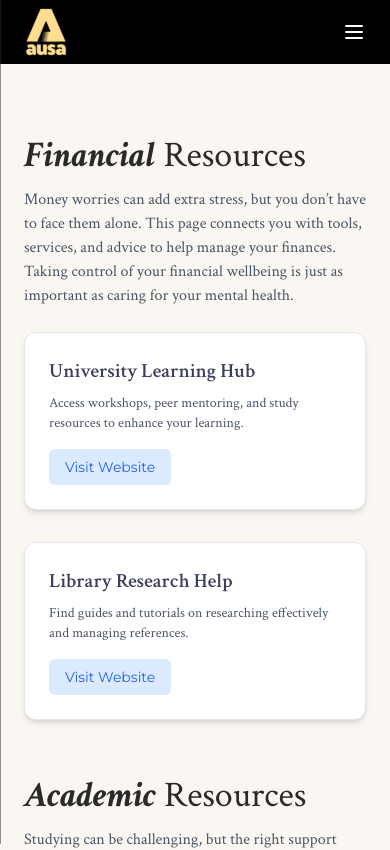
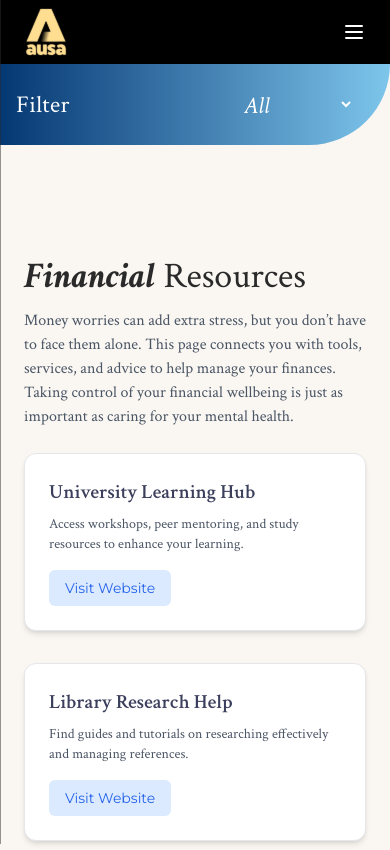
Before and after one commit to UoaWDCC/ausa-web, a Next.js app in the folder client/: page /resources in a window 390 px wide. Shown: the top 850 px of the page. Built offline with nearby package versions, Linux system fonts and the light colour scheme.

Commit message:
added mobile category filter

```diff
--- a/client/app/resources/page.tsx
+++ b/client/app/resources/page.tsx
@@ -1,6 +1,24 @@
 "use client"
 import React from "react"
 import ResourcesSection from "../components/composite/resources/ResourcesSection"
+
+export interface Category {
+  id: string
+  label: string
+}
+
+export interface ResourceItem {
+  title: string
+  description: string
+  url: string
+}
+
+export interface SectionData {
+  id: string
+  title: string
+  sectionDescription: string
+  resources: ResourceItem[]
+}
 
 type SidebarSectionProps = {
   title: string
@@ -8,8 +26,12 @@ type SidebarSectionProps = {
   children: React.ReactNode
 }
 
-// Collapsible sidebar section component
-function SidebarSection({ title, defaultOpen = false, children }: SidebarSectionProps) {
+// Collapsible sidebar
+function SidebarSection({
+  title,
+  defaultOpen = false,
+  children,
+}: SidebarSectionProps) {
   const [open, setOpen] = React.useState(defaultOpen)
   const id = React.useId()
 
@@ -18,7 +40,7 @@ function SidebarSection({ title, defaultOpen = false, children }: SidebarSection
       <button
         type="button"
         className="flex gap-2 items-center"
-                onClick={() => setOpen(o => !o)}
+        onClick={() => setOpen((o) => !o)}
         aria-expanded={open}
         aria-controls={`sec-${id}`}
       >
@@ -26,10 +48,14 @@ function SidebarSection({ title, defaultOpen = false, children }: SidebarSection
         {/* chevron */}
         <svg
           className={`h-5 w-5 transition-transform ${open ? "rotate-180" : ""}`}
-                    viewBox="0 0 20 20" fill="white"
+          viewBox="0 0 20 20"
+          fill="white"
           xmlns="http://www.w3.org/2000/svg"
         >
-                    <path fillRule="evenodd" d="M5.23 7.21a.75.75 0 011.06.02L10 10.94l3.71-3.71a.75.75 0 111.08 1.04l-4.25 4.25a.75.75 0 01-1.08 0L5.21 8.27a.75.75 0 01.02-1.06z" />
+          <path
+            fillRule="evenodd"
+            d="M5.23 7.21a.75.75 0 011.06.02L10 10.94l3.71-3.71a.75.75 0 111.08 1.04l-4.25 4.25a.75.75 0 01-1.08 0L5.21 8.27a.75.75 0 01.02-1.06z"
+          />
         </svg>
       </button>
 
@@ -48,16 +74,157 @@ function SidebarSection({ title, defaultOpen = false, children }: SidebarSection
   )
 }
 
+// Monile category selector
+function MobileCategories({
+  categories,
+  value,
+  onChange,
+  includeAll = true,
+  label = "Filter",
+}: {
+  categories: Category[]
+  value: string
+  onChange: (v: string) => void
+  includeAll?: boolean
+  label?: string
+}) {
+  const opts = includeAll ? [{ id: "all", label: "All" }, ...categories]
+    : categories
+
+  return (
+    <div className="md:hidden flex items-center justify-between sticky top-[64px] bg-gradient-to-r from-[#043873] to-[#7EC6EC] rounded-br-full px-4 py-4 font-serif">
+      <p className="font-serif text-2xl">{label}</p>
+      <select
+        aria-label="Filter resource category"
+        value={value}
+        onChange={(e) => onChange(e.target.value)}
+        className=" p-2 mr-5 italic text-2xl focus:outline-none hover:cursor-pointer"
+      >
+        {opts.map((cat) => (
+          <option key={cat.id} value={cat.id} className="bg-[#043873]">
+            {cat.label}
+          </option>
+        ))}
+      </select>
+    </div>
+  )
+}
+
 const ResourcesPage = () => {
+  // Resource data
+  const sections: SectionData[] = [
+    {
+      id: "financial",
+      title: "Financial",
+      sectionDescription:
+        "Money worries can add extra stress, but you don’t have to face them alone. This page connects you with tools, services, and advice to help manage your finances. Taking control of your financial wellbeing is just as important as caring for your mental health.",
+      resources: [
+        {
+          title: "University Learning Hub",
+          description:
+            "Access workshops, peer mentoring, and study resources to enhance your learning.",
+          url: "https://www.learninghub.auckland.ac.nz/",
+        },
+        {
+          title: "Library Research Help",
+          description:
+            "Find guides and tutorials on researching effectively and managing references.",
+          url: "https://www.library.auckland.ac.nz/",
+        },
+      ],
+    },
+    {
+      id: "academic",
+      title: "Academic",
+      sectionDescription:
+        "Studying can be challenging, but the right support makes all the difference. Here, you’ll find tools and services to help you succeed—whether it’s study skills, time management, tutoring, or academic advice. Remember, asking for help is a sign of strength, not weakness.",
+      resources: [
+        {
+          title: "University Learning Hub",
+          description:
+            "Access workshops, peer mentoring, and study resources to enhance your learning.",
+          url: "https://www.learninghub.auckland.ac.nz/",
+        },
+        {
+          title: "Library Research Help",
+          description:
+            "Find guides and tutorials on researching effectively and managing references.",
+          url: "https://www.library.auckland.ac.nz/",
+        },
+      ],
+    },
+    {
+      id: "external",
+      title: "External",
+      sectionDescription:
+        "Sometimes the best support comes from outside the university. This page links you to trusted organisations, hotlines, and services for extra help when you need it.",
+      resources: [
+        {
+          title: "University Learning Hub",
+          description:
+            "Access workshops, peer mentoring, and study resources to enhance your learning.",
+          url: "https://www.learninghub.auckland.ac.nz/",
+        },
+        {
+          title: "Library Research Help",
+          description:
+            "Find guides and tutorials on researching effectively and managing references.",
+          url: "https://www.library.auckland.ac.nz/",
+        },
+      ],
+    },
+    {
+      id: "wellbeing",
+      title: "Wellbeing",
+      sectionDescription:
+        "Looking after your wellbeing goes beyond study—it’s about balance, resilience, and support. Here you’ll find practical tools, guides, and services designed to help you manage stress, boost your mental health, and feel your best.",
+      resources: [
+        {
+          title: "Student Health & Counselling",
+          description:
+            "Free and confidential health services to support your mental and physical wellbeing.",
+          url: "https://www.auckland.ac.nz/en/on-campus/student-support.html",
+        },
+        {
+          title: "Financial Aid Office",
+          description:
+            "Explore scholarships, grants, and financial assistance available to students.",
+          url: "https://www.auckland.ac.nz/en/study/scholarships-and-awards.html",
+        },
+      ],
+    },
+  ]
+
+  const categories: Category[] = sections.map((s) => ({
+    id: s.id,
+    label: s.title,
+  }))
+  const [selectedCategory, setSelectedCategory] = React.useState<string>("all")
+
+  const visible =
+    selectedCategory === "all"
+      ? sections
+      : sections.filter((s) => s.id === selectedCategory)
+
   return (
-    <div className="flex items-start min-h-screen bg-[#FAF7F2] mt-[64px]">
+    <div className="flex items-stretch min-h-[calc(100vh-64px)] min-h-screen bg-[#FAF7F2] mt-[64px]">
       {/* Main container (sidebar + content) */}
-      <div className="w-full max-w-[1500px] flex flex-col md:flex-row gap-20">
+      <div className="w-full max-w-[1500px] flex flex-col md:flex-row gap-10">
+        {/* MOBILE TOP CATEGORIES (now prop-driven) */}
+        <MobileCategories
+          categories={categories}
+          value={selectedCategory}
+          onChange={setSelectedCategory}
+          includeAll={true}
+          label="Filter"
+        />
 
         {/* LHS SIDEBAR — hello eve! */}
         <div className="w-full md:w-[300px] bg-gradient-to-b from-[#043873] to-[#C7E1FF] rounded-tr-4xl shadow-md p-6 hidden md:block mt-12">
-          {/* Sidebar buttons */}
-            <h3 className="text-3xl text-white mb-10">Our <span className="italic">Resources</span></h3>
+          {/* Sidebar */}
+          <h3 className="text-3xl text-white mb-10">
+            Our <span className="italic">Resources</span>
+          </h3>
           <SidebarSection title="Financial">
             <div className="ml-5 text-xl py-2 space-y-2 underline-offset-4 decoration-1 font-serif italic">
               <a
@@ -145,87 +312,15 @@ const ResourcesPage = () => {
 
         {/* RHS CONTENT */}
         <div className="flex-1 w-full bg-[#FAF7F2] p-6 mt-12">
+          {visible.map((sec) => (
+            <section key={sec.id} id={sec.id}>
               <ResourcesSection
-                sectionTitle="Financial"
-                sectionDescription="Money worries can add extra stress, but you don’t have to face them alone.
-                This page connects you with tools, services, and advice to help manage your finances.
-                Taking control of your financial wellbeing is just as important as caring for your mental health."
-                resources={[
-                {
-                    title: "University Learning Hub",
-                    description:
-                    "Access workshops, peer mentoring, and study resources to enhance your learning.",
-                    url: "https://www.learninghub.auckland.ac.nz/",
-                },
-                {
-                    title: "Library Research Help",
-                    description:
-                    "Find guides and tutorials on researching effectively and managing references.",
-                    url: "https://www.library.auckland.ac.nz/",
-                },
-                ]}
+                sectionTitle={sec.title}
+                sectionDescription={sec.sectionDescription}
+                resources={sec.resources}
               />
-
-            <ResourcesSection
-                sectionTitle="Academic"
-                sectionDescription="Studying can be challenging, but the right support makes all the difference.
-                Here, you’ll find tools and services to help you succeed—whether it’s study skills, time management, tutoring, or academic advice.
-                Remember, asking for help is a sign of strength, not weakness."
-                resources={[
-                {
-                    title: "University Learning Hub",
-                    description:
-                    "Access workshops, peer mentoring, and study resources to enhance your learning.",
-                    url: "https://www.learninghub.auckland.ac.nz/",
-                },
-                {
-                    title: "Library Research Help",
-                    description:
-                    "Find guides and tutorials on researching effectively and managing references.",
-                    url: "https://www.library.auckland.ac.nz/",
-                },
-                ]}
-            />
-
-            <ResourcesSection
-                sectionTitle="External"
-                sectionDescription="Sometimes the best support comes from outside the university.
-                This page links you to trusted organisations, hotlines, and services for extra help when you need it."
-                resources={[
-                {
-                    title: "University Learning Hub",
-                    description:
-                    "Access workshops, peer mentoring, and study resources to enhance your learning.",
-                    url: "https://www.learninghub.auckland.ac.nz/",
-                },
-                {
-                    title: "Library Research Help",
-                    description:
-                    "Find guides and tutorials on researching effectively and managing references.",
-                    url: "https://www.library.auckland.ac.nz/",
-                },
-                ]}
-            />
-
-            <ResourcesSection
-                sectionTitle="Wellbeing"
-                sectionDescription="Looking after your wellbeing goes beyond study—it’s about balance, resilience, and support.
-                Here you’ll find practical tools, guides, and services designed to help you manage stress, boost your mental health, and feel your best."
-                resources={[
-                {
-                    title: "Student Health & Counselling",
-                    description:
-                    "Free and confidential health services to support your mental and physical wellbeing.",
-                    url: "https://www.auckland.ac.nz/en/on-campus/student-support.html",
-                },
-                {
-                    title: "Financial Aid Office",
-                    description:
-                    "Explore scholarships, grants, and financial assistance available to students.",
-                    url: "https://www.auckland.ac.nz/en/study/scholarships-and-awards.html",
-                },
-                ]}
-            />
+            </section>
+          ))}
         </div>
       </div>
     </div>
```
Lines whose indentation alone changed are shown as unchanged.
